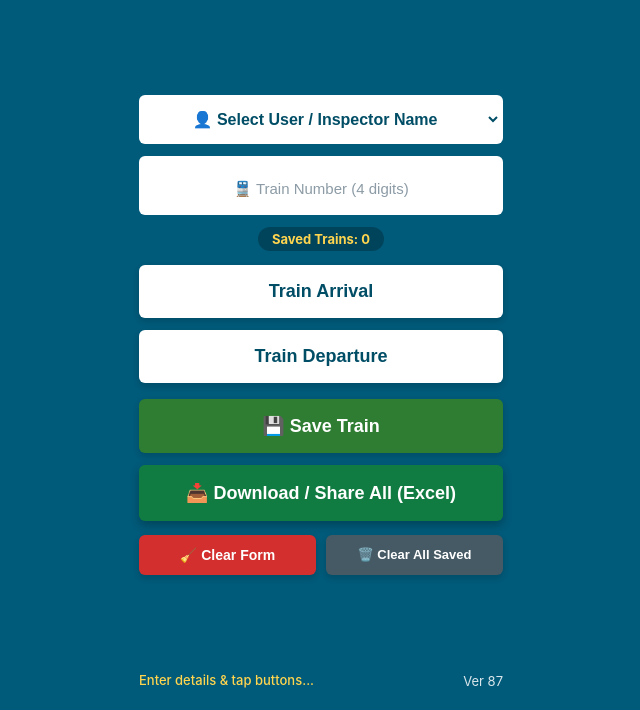
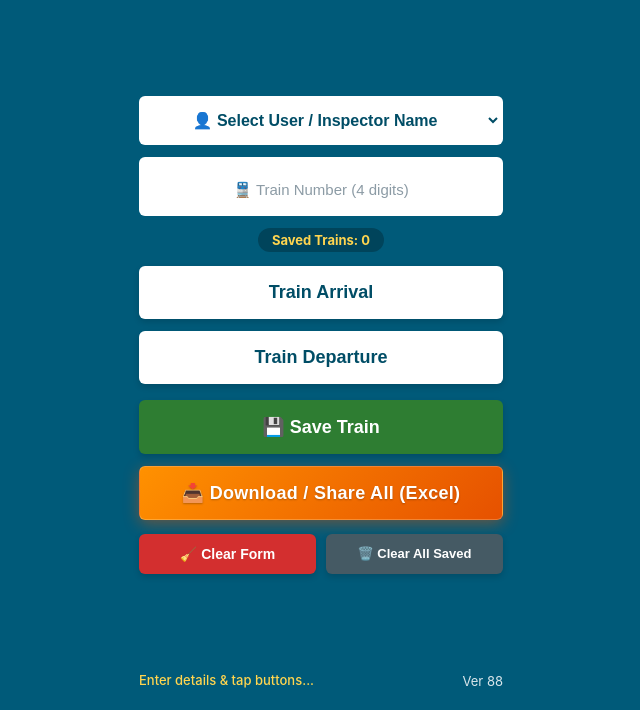
Before and after one commit to ehabgaberwork-code/regularity-app, a plain HTML site: page index.html in a window 1280 px wide. Shown: the part 90-800 px from the top of the page, without its empty margins (319-959 px from the left). Drawn offline with Linux system fonts and the light colour scheme.

Commit message:
Update index.html

```diff
--- a/index.html
+++ b/index.html
@@ -10,8 +10,6 @@
             --text-color: #ffffff;
             --btn-bg: #ffffff;
             --btn-text: #004d66;
-            --excel-green: #107c41;
-            --excel-green-active: #0b5a2f;
         }
 
         body {
@@ -170,17 +168,22 @@
             background-color: #1b5e20;
         }
 
-        /* Combined Single Download & Share Button (Excel CSV) */
+        /* Distinctive Standout Download & Share Button */
         .btn-download-share {
-            background-color: var(--excel-green);
+            background: linear-gradient(135deg, #ff9100 0%, #e65100 100%);
             color: #ffffff;
             font-size: 18px;
             padding: 15px 0;
-            box-shadow: 0 4px 8px rgba(0, 0, 0, 0.25);
+            box-shadow: 0 4px 15px rgba(230, 81, 0, 0.45);
+            border: 1px solid rgba(255, 255, 255, 0.2);
+            text-shadow: 0 1px 2px rgba(0, 0, 0, 0.25);
+            letter-spacing: 0.3px;
         }
 
         .btn-download-share:active {
-            background-color: var(--excel-green-active);
+            background: linear-gradient(135deg, #e65100 0%, #bf360c 100%);
+            box-shadow: 0 2px 8px rgba(230, 81, 0, 0.35);
+            transform: scale(0.98);
         }
 
         /* Action buttons row */
@@ -319,7 +322,7 @@
             <button class="btn" id="btnDeparture" type="button" onclick="handleDeparture()">Train Departure</button>
             <button class="btn btn-submit" id="btnSubmit" type="button" onclick="saveRecord()">💾 Save Train</button>
 
-            <!-- Single Unified Download & Share Button (Excel CSV) -->
+            <!-- Distinctive Single Download & Share Button (Excel CSV) -->
             <button class="btn btn-download-share" id="btnExportCsv" type="button" onclick="exportAndShareExcel()">📥 Download / Share All (Excel)</button>
 
             <!-- Clear Actions Row -->
@@ -332,7 +335,7 @@
         <!-- Footer -->
         <div class="footer">
             <div class="status-msg" id="statusMessage">Enter details & tap buttons...</div>
-            <div>Ver 87</div>
+            <div>Ver 88</div>
         </div>
     </div>
 
```
